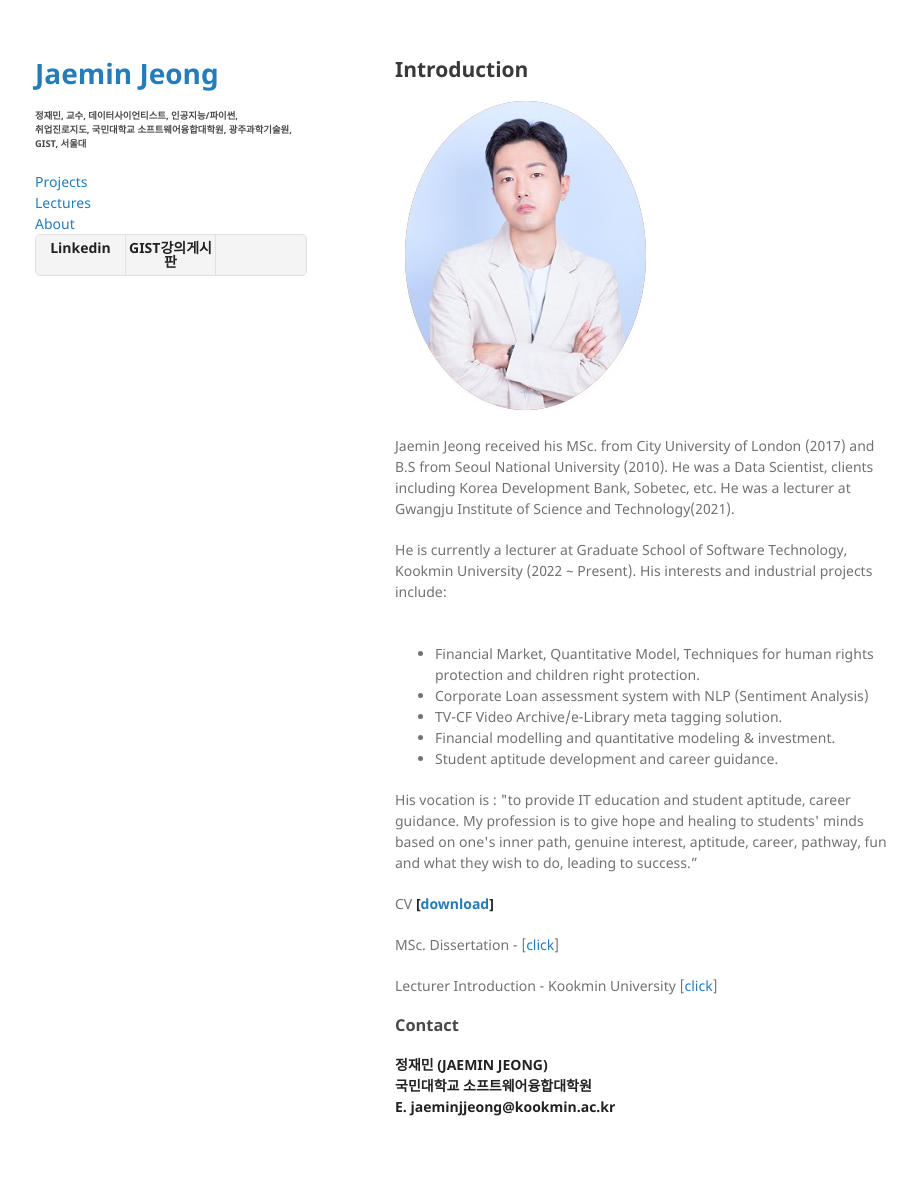
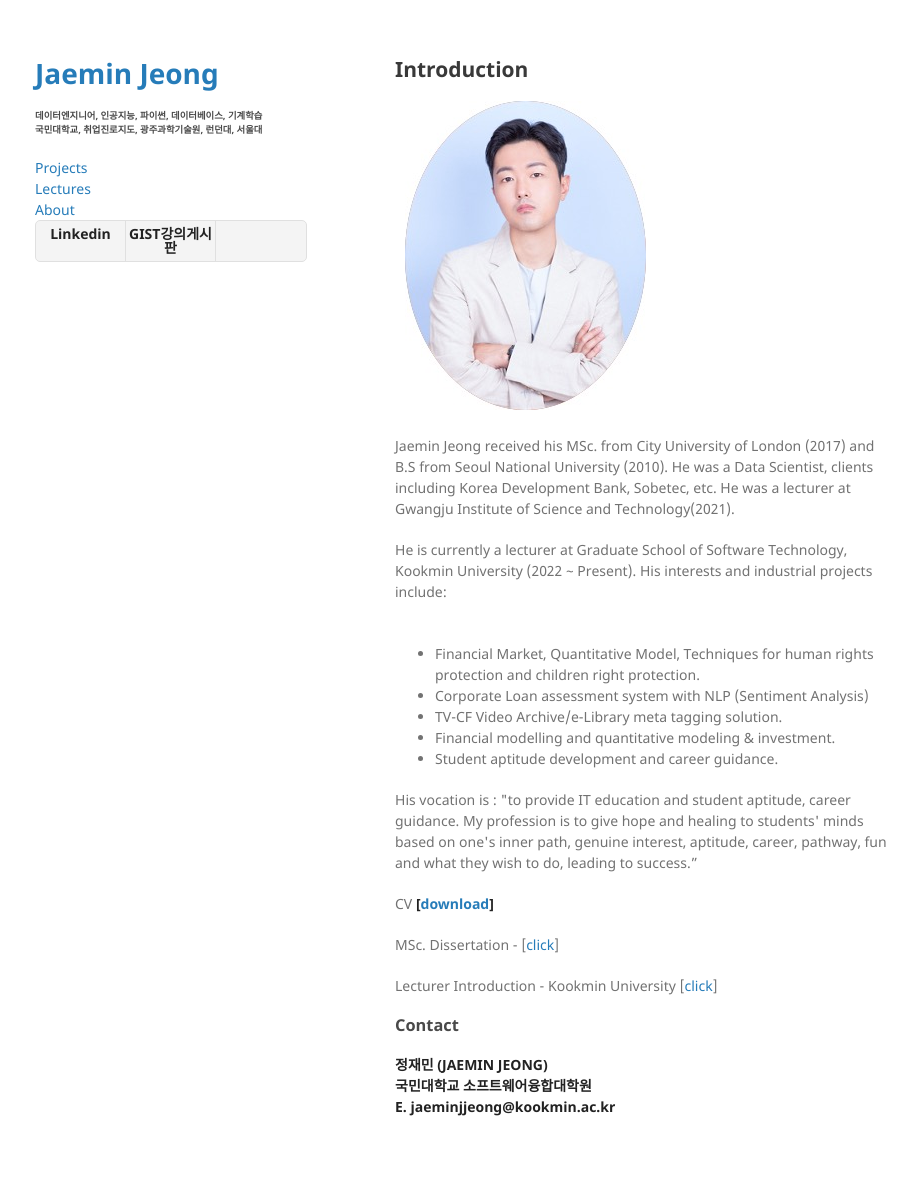
Before and after one commit to jaeminjjung/jaeminjjung.github.io, a Jekyll site: the page built from index.md, in a window 1280 px wide. Shown: the whole page, without its empty margins (175-1092 px from the left). Built offline with Jekyll 4.4.1, drawn with Linux system fonts in a browser that asks for light colours; our own code applies the rules of GitHub Pages for plain Markdown files.

Commit message:
Update _config.yml

```diff
--- a/_config.yml
+++ b/_config.yml
@@ -1,6 +1,6 @@
 title: Jaemin Jeong
 logo:
-description: 정재민, 교수, 데이터사이언티스트, 인공지능/파이썬, <br/>취업진로지도, 국민대학교 소프트웨어융합대학원, 광주과학기술원, GIST, 서울대
+description: 데이터엔지니어, 인공지능, 파이썬, 데이터베이스, 기계학습<br/>  국민대학교, 취업진로지도, 광주과학기술원, 런던대, 서울대
 show_downloads: true
 google_analytics: G-3NW1FL0N7N
 theme: jekyll-theme-minimal
```
